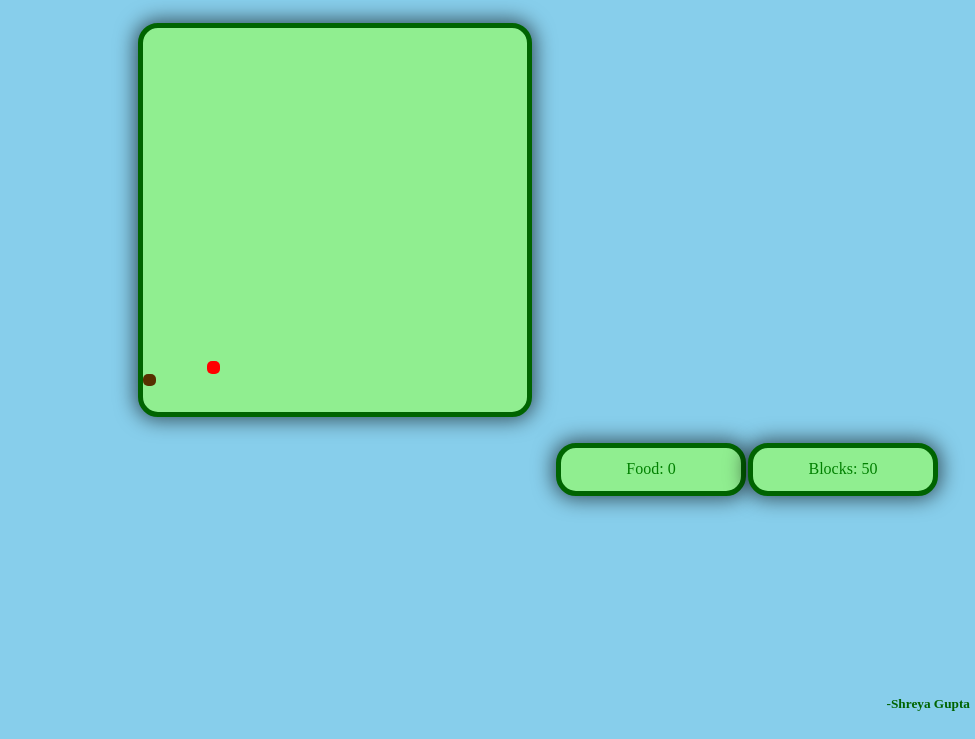
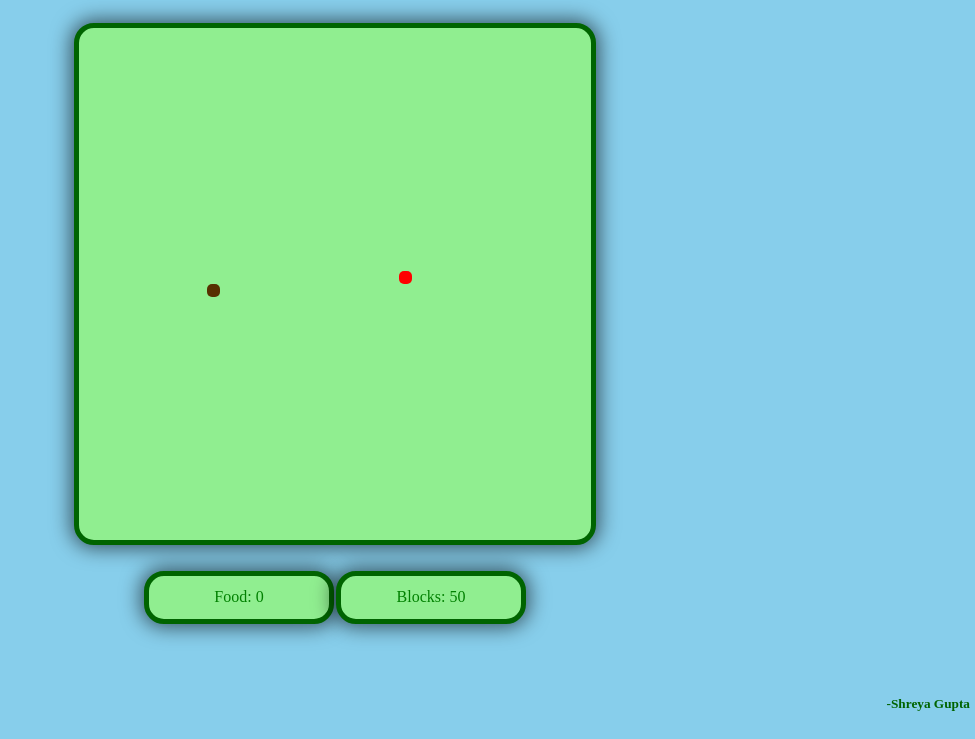
Before and after one commit to gshreya10/snakegame, a website: page public/index.html in a window 1280 px wide. Shown: the part 61-800 px from the top of the page, without its empty margins (305-1280 px from the left). Drawn offline with Linux system fonts and the light colour scheme.

Commit message:
Update snakegame.css

```diff
--- a/public/snakegame.css
+++ b/public/snakegame.css
@@ -5,8 +5,8 @@ body {
   }
 
   #gameContainer {
-    width: 30vw;
-    height: 30vw;
+    width: 40vw;
+    height: 40vw;
     margin: 2vw auto;
     background-color: lightgreen;
     border: solid 5px darkgreen;
```
